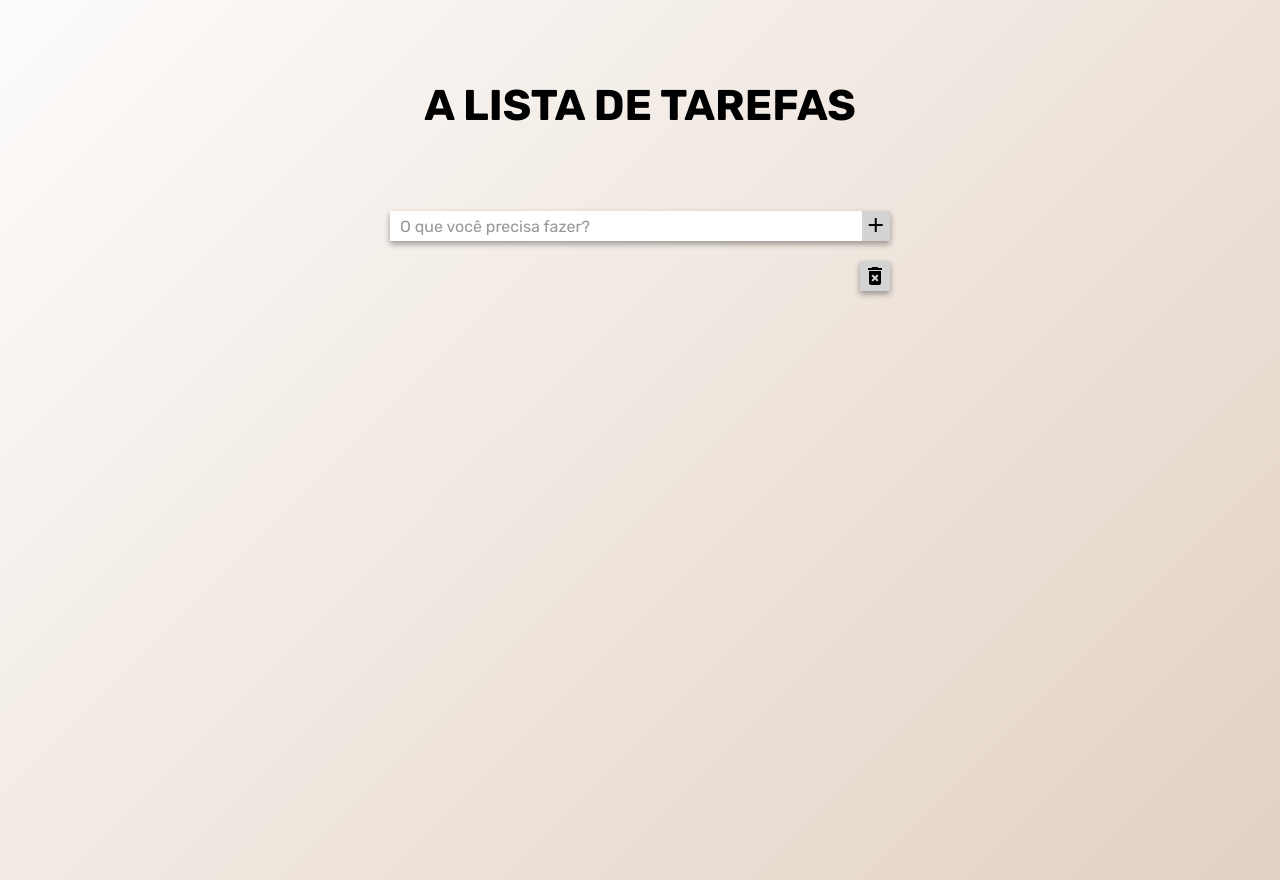
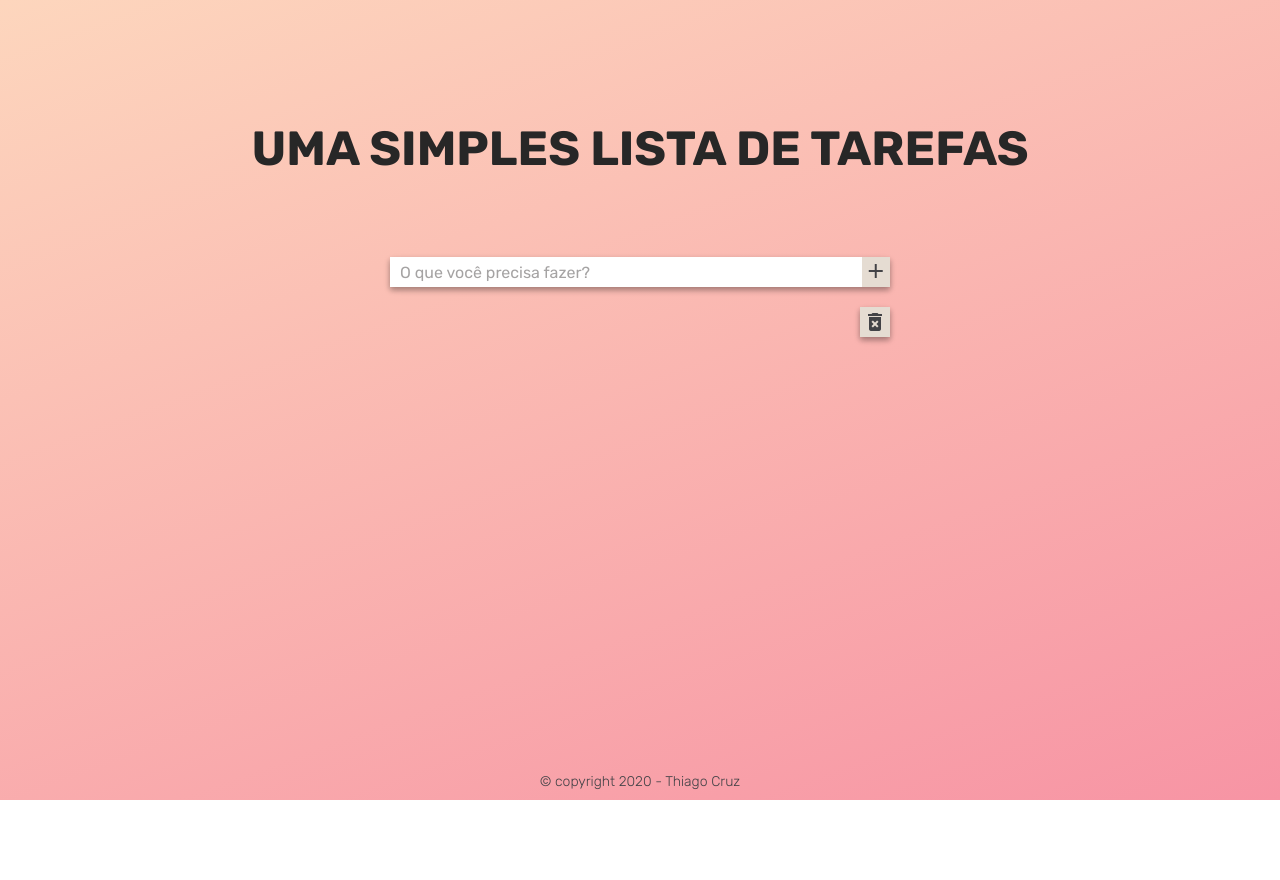
Before and after one commit to thiagocrux/todo-list, a plain HTML site: page index.html in a window 1280 px wide. After the commit the page ends 800 px from the top, so only its background shows below. Drawn offline with Linux system fonts and the light colour scheme.

Commit message:
Alterações na usabilidade e no layout

```diff
--- a/app.js
+++ b/app.js
@@ -84,7 +84,10 @@ const updateUI = () => {
     // Limpa as entradas anteriores da interface do usuário.
     clearUI();
 
-    // Adiciona todos itens à interface de usuário.
+    // Limpa o input.
+    clearInput();
+
+    // Cria os itens que serão adicionados à interface de usuário.
     renderItems();
 
     // Personaliza o estilo das tarefas caso elas estejam marcadas ou não.
@@ -92,9 +95,6 @@ const updateUI = () => {
 
     // Personaliza/alterna as cores das linhas da lista de tarefas.
     customizeLines();
-
-    // Devolve o foco ao input.
-    DOM.input.focus();
 };
 
 /***** EVENT LISTENTERS *****/
@@ -111,6 +111,8 @@ DOM.addButton.addEventListener('click', () => {
         updateUI();
 
         clearInput();
+
+        DOM.input.focus();
     } else {
         console.log('Erro: Não é possível adicionar tarefas em branco.');
     }
@@ -129,7 +131,7 @@ DOM.input.addEventListener('keyup', (e) => {
 
         updateUI();
 
-        clearInput();
+        DOM.input.focus();
     } else {
         console.log('Erro: Não é possível adicionar tarefas em branco.');
     }
@@ -171,6 +173,7 @@ DOM.list.addEventListener('click', (e) => {
 DOM.deleteAllButton.addEventListener('click', () => {
     todos = [];
     updateUI();
+    DOM.input.focus();
 });
 
 /* Mostra o ícone de exclusão de uma tarefa específica ao colocar o cursor sobre a linha desta tarefa. */
--- a/index.html
+++ b/index.html
@@ -9,20 +9,25 @@
     <title>Document</title>
 </head>
 <body>
-    <h1 class="primary-heading">A LISTA DE TAREFAS</h1>
     <main class="main-section">
+        <a href="#"><i></i></a>
+        <h1 class="primary-heading">Uma simples lista de tarefas</h1>
+        <section class="todo-list-section">
             <ul class="list">
                 <!-- Gerado pelo JavaScript... -->
             </ul>
             <div class="submit-container">
                 <input class="input" type="text" placeholder="O que você precisa fazer?">
-            <button class="add-new-task button"><i class="large material-icons">add</i></button>
+                <button class="add-new-task button"><i class="material-icons">add</i></button>
             </div>
+            <button class="button delete-all">
+                <i class="material-icons">delete_forever</i>
+            </button>
+        </section>
     </main>
-    <button alt="Apagar tudo" class="button delete-all">
-        <i class="large material-icons">delete_forever</i>
-    </button>
-
+    <footer class="footer">
+        <p class="copyright">&copy; copyright 2020 - Thiago Cruz</p>
+    </footer>
     <script src="app.js"></script>
 </body>
 </html>
--- a/style.css
+++ b/style.css
@@ -2,13 +2,13 @@
 
 :root {
     --custom-line-space: 3rem;
-    --text-color-1: #000000;
-    --text-color-2: #3b3b3b;
-    --text-color-3: #979797;
+    --text-color-1: #272727;
+    --text-color-2: #424246;
+    --text-color-3: #a5a3a3;
     --delete-icon-color: #c47179;
     --add-icon-color: #6998a3;
     --item-background-color-1: #ffffff;
-    --item-background-color-2: #d3d3d3;
+    --item-background-color-2: #e5dcd2;
     --custom-box-shadow: 0 3px 6px rgba(0,0,0,0.16), 0 3px 6px rgba(0,0,0,0.23);
 }
 
@@ -29,10 +29,17 @@ html {
 body {
     margin: 0 auto;
     height: 100vh;
-    width: 50rem;
     font-family: 'Rubik', Arial, Helvetica, sans-serif;
     font-size: 1.6rem;
-    background-image: linear-gradient(135deg, #fdfcfb 0%, #e2d1c3 100%);
+    color: var(--text-color-1);
+    background-image: linear-gradient(-20deg, #f794a4 0%, #fdd6bd 100%);
+    background-attachment: fixed;
+    background-position: center;
+    background-size: cover;
+
+    display: flex;
+    flex-direction: column;
+    justify-content: space-between;
 }
 
 ul {
@@ -64,6 +71,7 @@ input::placeholder {
 
 .button {
     border: none;
+    color: var(--text-color-2);
     width: var(--custom-line-space);
     background-color: transparent;
     cursor: pointer;
@@ -77,14 +85,21 @@ input::placeholder {
 
 /* Seção principal */
 
-.primary-heading {
-    margin: 8rem 0;
-    font-size: 4.3rem;
-    text-align: center;
+.main-section {
+    width: 100%;
+    margin: 0 auto;
 }
 
-.main-section {
-    width: 100%;
+.primary-heading {
+    margin: 12rem 0 8rem 0;
+    font-weight: 700;
+    font-size: 4.8rem;
+    text-align: center;
+    text-transform: uppercase;
+}
+
+.todo-list-section {
+    width: 50rem;
     margin: 0 auto;
     text-align: center;
     box-shadow: var(--custom-box-shadow);
@@ -113,14 +128,8 @@ input::placeholder {
     line-height: var(--custom-line-space);
 }
 
-
 .delete {
     color: var(--delete-icon-color);
-}
-
-.add-new-task {
-    background-color: var(--item-background-color-2);
-    transition: all .3s;
 }
 
 .submit-container {
@@ -137,6 +146,12 @@ input::placeholder {
     border: none;
     width: 100%;
     height: var(--custom-line-space);
+}
+
+.add-new-task {
+    background-color: var(--item-background-color-2);
+    height: 30px;
+    transition: all .3s;
 }
 
 .delete-all {
@@ -158,3 +173,15 @@ input::placeholder {
     background-color: var(--delete-icon-color);
     color: var(--item-background-color-1);
 }
+
+.footer {
+    margin-top: 6rem;
+    padding: 1rem;
+}
+
+.copyright {
+    font-size: 1.4rem;
+    font-weight: 300;
+    color: var(--text-color-2);
+    text-align: center;
+}
```
Also changed, not shown: public/icons/github.png (added). Lines whose indentation alone changed are shown as unchanged.
